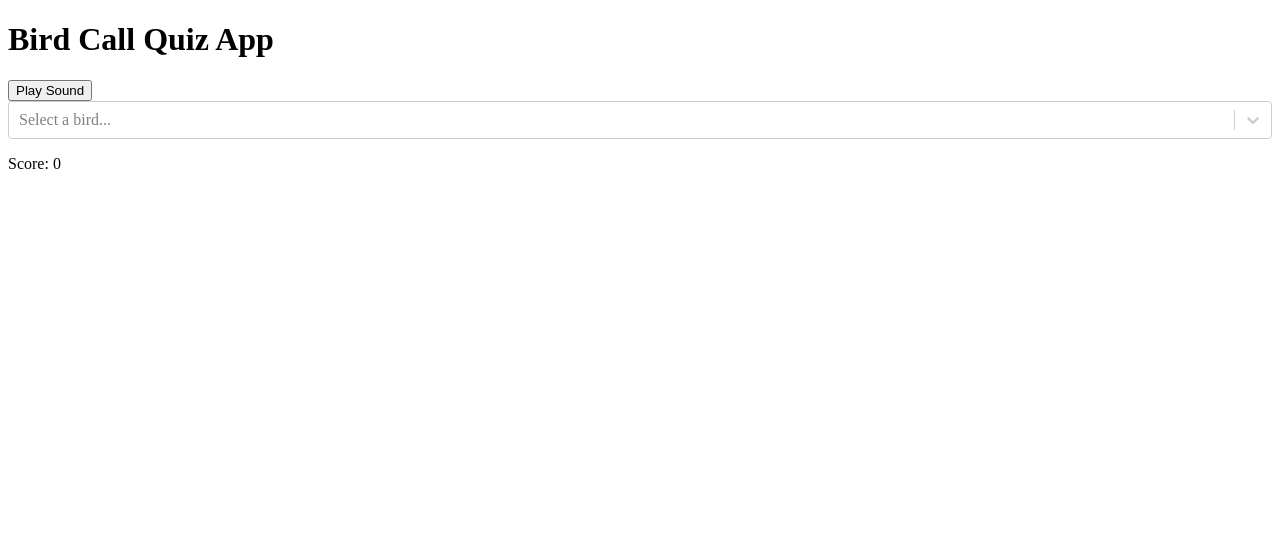
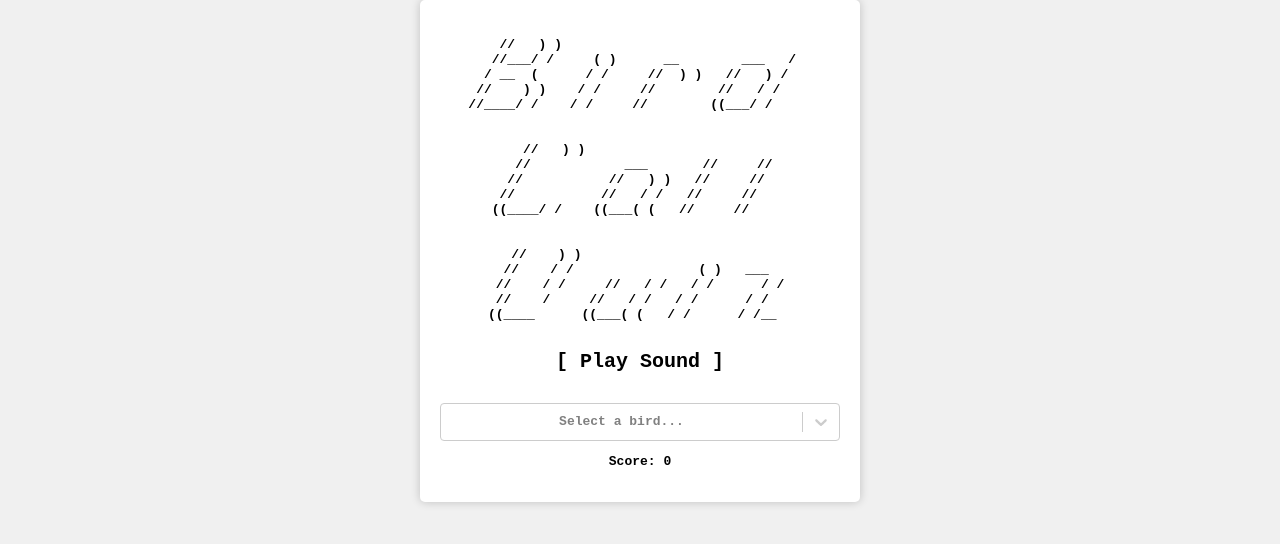
Before and after one commit to lauri-kaariainen/BirdCallQuiz-By-Chatgpt, a React (Create React App) app: page / in a window 1280 px wide. Shown: the top 544 px of the page. Built offline with nearby package versions, Linux system fonts and the light colour scheme.

Commit message:
update looks!

```diff
--- a/src/App.tsx
+++ b/src/App.tsx
@@ -1,7 +1,9 @@
 import React, { useState, useRef, useEffect } from "react";
 import AudioPlayer from "./components/AudioPlayer"; // Adjust the import path
 import Typeahead, { BirdOption } from "./components/Typeahead"; // Import BirdOption from Typeahead
-import { birdData } from "./birdData";
+import { birdData } from "./other/birdData";
+import { logo } from "./other/logo";
+import "./styles/App.css";
 
 
 const App: React.FC = () => {
@@ -26,16 +28,6 @@ const App: React.FC = () => {
     }
   }, []);
 
-  // const toggleAudio = () => {
-  //   if (audioRef.current) {
-  //     if (isAudioPlaying) {
-  //       audioRef.current.pause();
-  //     } else {
-  //       audioRef.current.play();
-  //     }
-  //     setIsAudioPlaying(!isAudioPlaying);
-  //   }
-  // };
   const toggleAudio = () => {
     if (!audioStarted) {
       playRandomBirdSound();
@@ -83,8 +75,10 @@ const App: React.FC = () => {
   };
   return (
     <div className="app">
-      <h1>Bird Call Quiz App</h1>
       <div className="quiz-container">
+        <h4>
+          <pre>{logo}</pre>
+        </h4>
         {selectedBird ? (
           <div className="bird-details">
             <AudioPlayer
@@ -98,7 +92,7 @@ const App: React.FC = () => {
         ) : (
           <div className="bird-details">
             <button onClick={toggleAudio}>
-              {isAudioPlaying ? "Pause Sound" : "Play Sound"}
+              {isAudioPlaying ? "[ Pause Sound ]" : "[  Play Sound  ]"}
             </button>
           </div>
         )}
@@ -106,9 +100,9 @@ const App: React.FC = () => {
           <Typeahead options={birdData} onSelect={handleGuessSubmit} />
           <p>{feedback}</p>
         </div>
-      </div>
-      <div className="score">
-        <p>Score: {score}</p>
+        <div className="score">
+          <p>Score: {score}</p>
+        </div>
       </div>
     </div>
   );
--- a/src/components/AudioPlayer.tsx
+++ b/src/components/AudioPlayer.tsx
@@ -29,7 +29,7 @@ const AudioPlayer = forwardRef<HTMLAudioElement, AudioPlayerProps>(
           <source src={"/audio/" + audio} type="audio/mpeg" />
           Your browser does not support the audio element.
         </audio>
-        <button onClick={onToggle}>{isPlaying ? "Pause" : "Play"}</button>
+        <button onClick={onToggle}>{isPlaying ? "[   Pause   ]" : "[   Play   ]"}</button>
       </div>
     );
   }
--- a/src/birdData.tsx
+++ b/src/other/birdData.tsx
@@ -1,4 +1,4 @@
-import { BirdOption } from "./components/Typeahead";
+import { BirdOption } from "../components/Typeahead";
 export const birdData: BirdOption[] = [
     {
       value: "sparrow",
--- /dev/null
+++ b/src/other/logo.tsx
@@ -0,0 +1,20 @@
+export const logo =
+`    //   ) )
+   //___/ /     ( )      __        ___   /
+  / __  (      / /     //  ) )   //   ) /
+ //    ) )    / /     //        //   / /
+//____/ /    / /     //        ((___/ /
+
+
+    //   ) )
+   //            ___       //     //
+  //           //   ) )   //     //
+ //           //   / /   //     //
+((____/ /    ((___( (   //     //
+
+
+    //    ) )
+   //    / /                ( )   ___
+  //    / /     //   / /   / /      / /
+ //  \ \ /     //   / /   / /      / /
+((____\ \     ((___( (   / /      / /__  `
--- /dev/null
+++ b/src/styles/App.css
@@ -0,0 +1,70 @@
+body {
+    /* font-family: Arial, sans-serif; */
+    font-family: monospace;
+    background-color: #f0f0f0;
+    margin: 0;
+    padding: 0;
+}
+
+.quiz-container {
+    background-color: #fff;
+    border-radius: 5px;
+    box-shadow: 0px 0px 10px rgba(0, 0, 0, 0.2);
+    margin: 20px;
+    padding: 20px;
+    text-align: center;
+    max-width: 400px;
+    margin: 0 auto;
+}
+
+h1 {
+    font-size: 24px;
+    margin-top: 0;
+}
+
+.score {
+    font-weight: bold;
+    margin-bottom: 10px;
+}
+
+.guess {
+    margin-bottom: 20px;
+}
+
+input[type="text"] {
+    width: 100%;
+    padding: 5px;
+    border: 1px solid #ccc;
+    border-radius: 3px;
+}
+
+.options ul {
+    list-style-type: none;
+    padding: 0;
+}
+
+.options li {
+    margin: 5px 0;
+}
+button {
+    background-color: inherit;
+    color: #000;
+    padding: 10px;
+    width: 100%;
+    border: none;
+    border-radius: 3px;
+    font-size: 20px;
+    font-weight: 800;
+    cursor: pointer;
+    font-family: 'Courier New', monospace; /* Use a monospace font for the retro look */
+}
+
+#playButton {
+    /* background-color: #007BFF;*/
+    font-weight: bold;
+}
+
+.feedback {
+    font-weight: bold;
+    margin-top: 20px;
+}
--- a/src/styles/Typeahead.css
+++ b/src/styles/Typeahead.css
@@ -4,6 +4,7 @@
   justify-content:left;
   padding: 8px;
   cursor: pointer;
+  font-family: monospace;
 }
 
 .bird-image {
```
